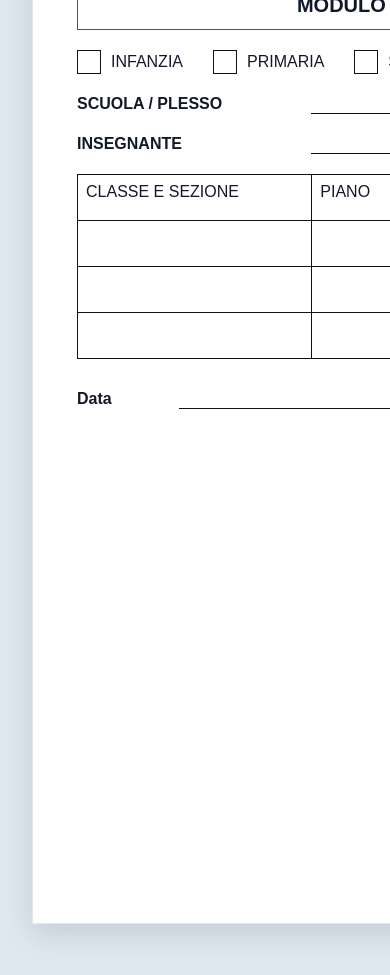
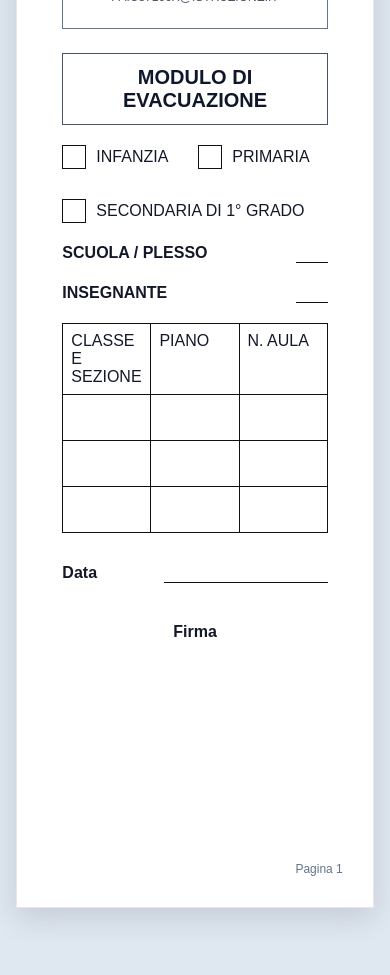
Before and after one commit to giulialococo090203-cpu/builder-documenti, a React (Vite) app: page / in a window 390 px wide. Shown: the part 4520-5495 px from the top of the page. After the commit the page ends 5474 px from the top, so only its background shows below. Built offline with nearby package versions, Linux system fonts and the light colour scheme.

Commit message:
blocco formato A4 e miglioramenti layout

```diff
--- a/src/index.css
+++ b/src/index.css
@@ -194,17 +194,21 @@ button:disabled {
   background: #dfe7f1;
 }
 
+/* A4 fisso */
 .foglio {
-  width: 794px;
-  min-height: 1123px;
+  width: 210mm;
+  height: 297mm;
+  min-width: 210mm;
+  min-height: 297mm;
+  max-width: 210mm;
+  max-height: 297mm;
   margin: 0 auto 30px;
   background: #ffffff;
-  padding: 40px 44px;
+  padding: 12mm;
   box-shadow: 0 10px 28px rgba(0, 0, 0, 0.12);
   position: relative;
-  page-break-after: always;
   border: 1px solid #e5e7eb;
-  break-inside: avoid;
+  overflow: hidden;
 }
 
 .intestazione {
@@ -374,11 +378,16 @@ button:disabled {
 
 .numero-pagina {
   position: absolute;
-  bottom: 20px;
-  right: 40px;
+  bottom: 8mm;
+  right: 8mm;
   font-size: 12px;
   color: #64748b;
   background: #ffffff;
+}
+
+/* quando il contenuto supera il foglio */
+.foglio > * {
+  max-width: 100%;
 }
 
 @media (max-width: 1200px) {
@@ -389,6 +398,19 @@ button:disabled {
   .barra-laterale {
     border-right: none;
     border-bottom: 1px solid #ddd;
+  }
+
+  .area-anteprima {
+    padding: 16px;
+  }
+
+  .foglio {
+    width: 100%;
+    min-width: 0;
+    max-width: 100%;
+    height: auto;
+    min-height: 297mm;
+    max-height: none;
   }
 }
 
@@ -425,12 +447,15 @@ button:disabled {
 
   .foglio {
     width: 100%;
-    min-height: auto;
-    margin: 0 0 10mm 0;
+    height: 277mm;
+    min-height: 277mm;
+    max-height: 277mm;
+    margin: 0;
     padding: 12mm;
     box-shadow: none;
     border: none;
     background: white;
+    overflow: hidden;
     page-break-after: always;
     break-after: page;
   }
```
